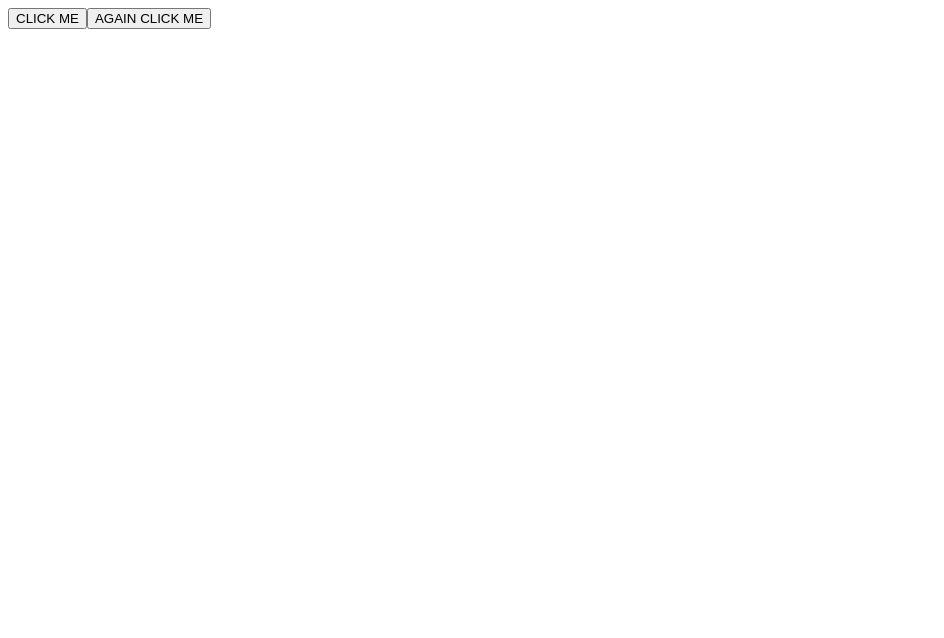
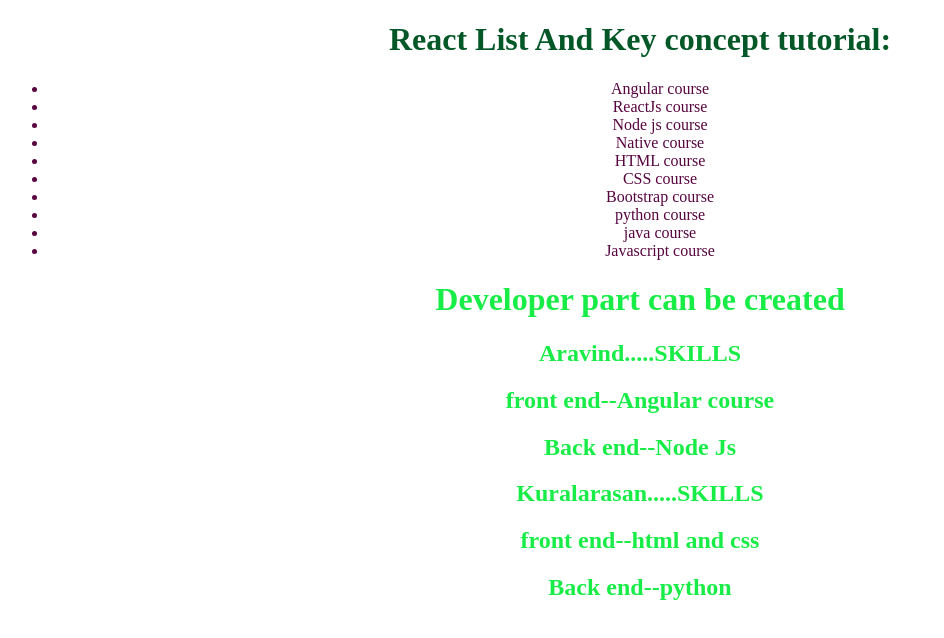
Before and after one commit to aravind2901/training-1, a React (Create React App) app: page / in a window 1280 px wide. Shown: the top 638 px of the page, without its empty margins (0-944 px from the left). Built offline with nearby package versions, Linux system fonts and the light colour scheme.

Commit message:
List and Key concept

```diff
--- a/src/index.css
+++ b/src/index.css
@@ -15,3 +15,17 @@
   text-align:center;
 
 }*/
+
+.design{
+  color:rgb(4, 88, 39);
+  text-align:center;
+}
+.next{
+  color:rgb(88, 4, 63);
+  text-align:center;
+}
+
+.nested{
+  color:rgb(24, 236, 70);
+  text-align:center;
+}
--- a/src/index.js
+++ b/src/index.js
@@ -517,7 +517,7 @@ ReactDOM.render(<Parent name="Aravind"  ID={1001}/>,document.getElementById('roo
 //   17. React EVENT handling:
 
 
-class Eventhandle extends React.Component{
+/* class Eventhandle extends React.Component{
   constructor(props){
     super(props);
     console.log(this)
@@ -544,8 +544,146 @@ render()
     <div>
       <button onClick={this.Eventhandling}> CLICK ME</button>
       <button onClick={this.Myeventhandling}> AGAIN CLICK ME</button>
+
     </div>
   )
 }
 }
-ReactDOM.render(<Eventhandle/>,document.getElementById('root'));
+ReactDOM.render(<Eventhandle/>,document.getElementById('root')); */
+
+
+//  18.List and Keys:
+//USING WITH ARRAY:
+
+
+/*function App(){
+  const Courses=[
+      { id:1,   name:'Angular course'  },
+      { id:2,   name:'ReactJs course'  },
+      { id:3,   name:'Node js course'  },
+      { id:4,   name:'Native  course'  },
+      { id:5,   name:'HTML course'  },
+      { id:6,   name:'CSS course'  },
+      { id:7,   name:'Bootstrap course'  },
+      { id:8,   name:'python course'  },
+      { id:9,   name:'java course'  },
+      { id:10,   name:'Javascript course'  }
+
+  ];
+
+  return(
+      <div className='design'>
+        <h1>React List And Key concept tutorial:</h1>
+       <div className='next'>
+
+
+      {//  without using KEY in array:
+
+
+         //  {<ul>
+        //    {Courses.map(data =>(
+       //
+       //    <li> {data.name}</li>
+      //     ))}
+      //     </ul>}
+
+
+            // using KEY in Array:
+
+            <ul>
+            {Courses.map(data =>(
+
+              <li key={data.id}>{data.name}</li>
+            ))}
+          </ul><br/>
+           <ul>
+            {
+            Courses.map((data, index) =>(
+
+              <li key={index}>{data.name}</li>
+            ))}
+          </ul>
+          </div>
+      </div>
+  )
+}
+
+ReactDOM.render(<App/>,document.getElementById('root'));*/
+
+
+
+//     Nested Array:
+
+function App(){
+  const Courses=[
+      { id:1,   name:'Angular course'  },
+      { id:2,   name:'ReactJs course'  },
+      { id:3,   name:'Node js course'  },
+      { id:4,   name:'Native  course'  },
+      { id:5,   name:'HTML course'  },
+      { id:6,   name:'CSS course'  },
+      { id:7,   name:'Bootstrap course'  },
+      { id:8,   name:'python course'  },
+      { id:9,   name:'java course'  },
+      { id:10,   name:'Javascript course'  }
+
+  ];
+
+  const Developer=[
+    {
+      name:'Aravind',
+      skills:[
+        {name:'Angular course',type:'front end'},
+        {name:'Node Js',type:'Back end'}
+      ]
+    },
+
+
+    {
+      name:'Kuralarasan',
+      skills:[
+        {name:'html and css', type:'front end'},
+        {name:'python',type:'Back end'}
+      ]
+    }
+  ];
+
+  return (
+    <div className='design'>
+    <h1>React List And Key concept tutorial:</h1>
+   <div className='next'>
+
+   <ul>
+            {
+            Courses.map((data, index) =>(
+
+              <li key={index}>{data.name}</li>
+            ))}
+          </ul>
+
+
+    <div className='nested'><h1> Developer part can be created</h1>
+      {Developer.map((dev,index)=>(
+      <div key={index}>
+         <h2> {dev.name}.....SKILLS</h2>
+        <div>
+          {dev.skills.map((skill,index)  =>(
+
+           <h2 key={index}>
+             {skill.type}--{skill.name}
+           </h2>
+           )) }
+        </div>
+        </div>
+
+
+    ))
+    }
+    </div>
+    </div>
+      </div>
+
+  )
+}
+
+ReactDOM.render(<App/>,document.getElementById('root'));
```
Also changed, not shown: src/List and Keys.js (added).
